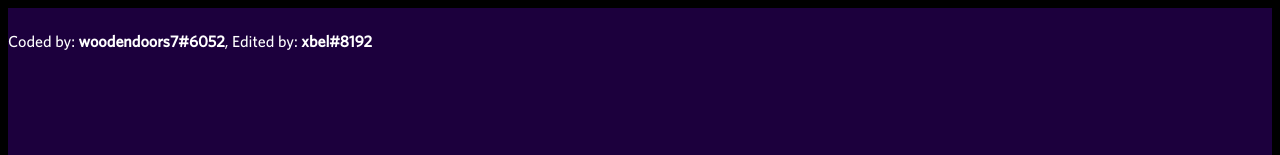
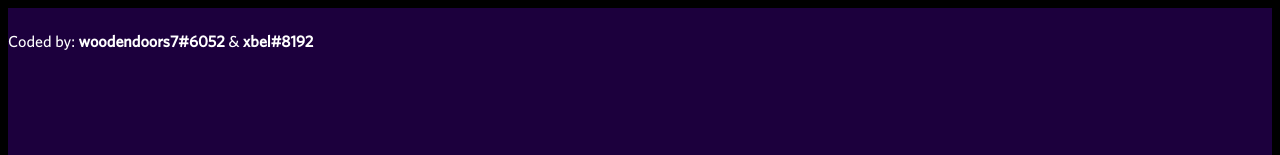
Before and after one commit to xbellium/xbellium.github.io, a plain HTML site: page index.html in a window 1280 px wide. Shown: the top 155 px of the page. Drawn offline with Linux system fonts and the light colour scheme.

Commit message:
Update index.html

```diff
--- a/index.html
+++ b/index.html
@@ -14,7 +14,7 @@
 <body>
 
     <div class="verysusdiv">
-        <div id="anotherthing"><p>Coded by: <b>woodendoors7#6052</b>, Edited by: <b>xbel#8192</b></p></div>
+        <div id="anotherthing"><p>Coded by: <b>woodendoors7#6052</b> & <b>xbel#8192</b></p></div>
 
         <div id="sussydiv1"><img id="titleimg" src="title.png" alt=""></div>
         <div id="sussydiv2">
```
